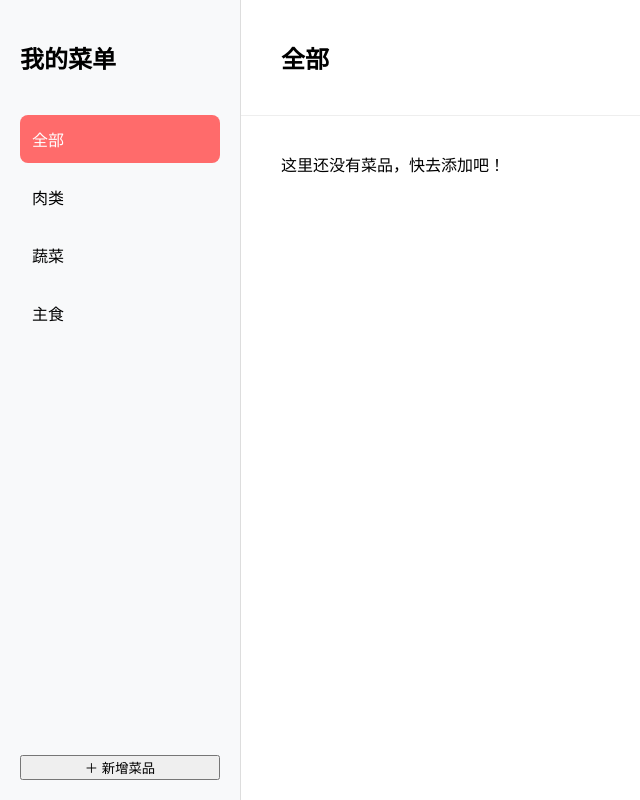
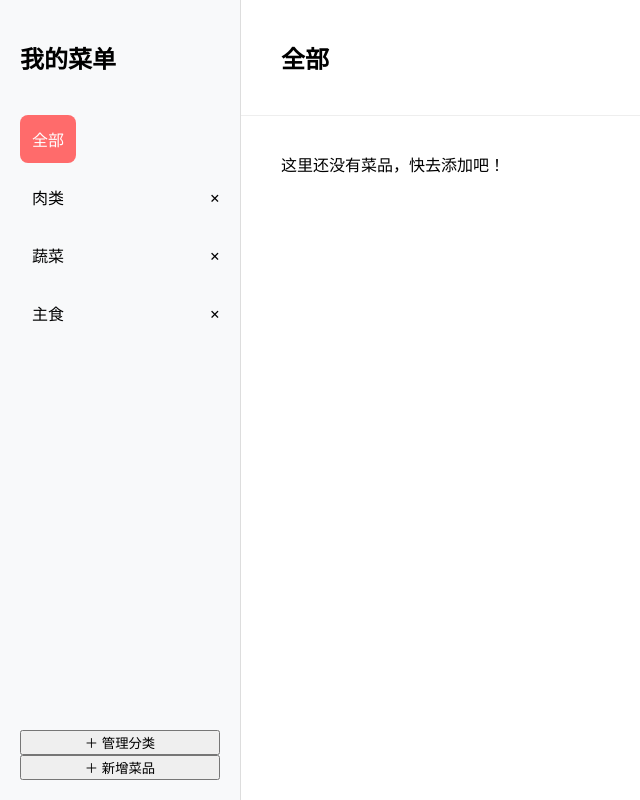
Before and after one commit to lhsyjh/my-menu-pwa, a React (Create React App) app: page / in a window 1280 px wide. Shown: the whole page, without its empty margins (0-640 px from the left). Built offline with nearby package versions, Linux system fonts and the light colour scheme.

Commit message:
implement category modification

```diff
--- a/src/App.css
+++ b/src/App.css
@@ -211,3 +211,16 @@
   background-color: #1890ff;
   color: white;
 }
+
+.dish-count-tag {
+  font-size: 12px;
+  color: #bbb;
+  margin-left: 8px;
+  pointer-events: none; /* 防止点击数字触发其他事件 */
+}
+
+.category-item {
+  display: flex;
+  align-items: center;
+  justify-content: space-between;
+}
--- a/src/App.js
+++ b/src/App.js
@@ -21,8 +21,40 @@ function App() {
     localStorage.setItem('my-menu-data', JSON.stringify(dishes));
   }, [dishes]);
 
-  const categories = ['全部', '肉类', '蔬菜', '主食'];
+  const [categories, setCategories] = useState(() => {
+    const savedCats = localStorage.getItem('my-menu-categories');
+    // 如果没有缓存，给几个默认值
+    return savedCats ? JSON.parse(savedCats) : ['全部', '肉类', '蔬菜', '主食'];
+  });
   const filteredDishes = activeCategory === '全部' ? dishes : dishes.filter(d => d.category === activeCategory);
+
+  // 2. 当 categories 改变时保存到本地
+  useEffect(() => {
+    localStorage.setItem('my-menu-categories', JSON.stringify(categories));
+  }, [categories]);
+
+  // 添加新分类
+  const addCategory = () => {
+    const newCat = prompt("请输入新分类名称:");
+    if (newCat && !categories.includes(newCat)) {
+      setCategories([...categories, newCat]);
+    } else if (categories.includes(newCat)) {
+      alert("该分类已存在");
+    }
+  };
+
+  // 删除分类
+  const deleteCategory = (catToDelete) => {
+    if (catToDelete === '全部') return; // 不允许删除“全部”
+
+    if (window.confirm(`确定要删除“${catToDelete}”分类吗？`)) {
+      setCategories(categories.filter(cat => cat !== catToDelete));
+      // 如果当前正在查看这个分类，切换回“全部”
+      if (activeCategory === catToDelete) {
+        setActiveCategory('全部');
+      }
+    }
+  };
 
   const openAddForm = () => {
     setNewDish({
@@ -81,12 +113,34 @@ function App() {
       <aside className="sidebar">
         <h2>我的菜单</h2>
         <nav className="side-nav">
-          {categories.map(cat => (
-            <button key={cat} className={activeCategory === cat ? 'active' : ''} onClick={() => setActiveCategory(cat)}>
-              {cat}
-            </button>
-          ))}
+        {categories.map(cat => {
+          const isEmpty = !dishes.some(d => d.category === cat);
+          return (
+            <div key={cat} className="category-item">
+              <button
+                className={activeCategory === cat ? 'active' : ''}
+                onClick={() => setActiveCategory(cat)}
+              >
+                {cat}
+              </button>
+
+              {/* 只有不是“全部”且为空的分类才显示删除按钮 */}
+              {cat !== '全部' && isEmpty && (
+                <span className="delete-cat-icon" onClick={() => deleteCategory(cat)}>×</span>
+              )}
+
+              {/* (可选) 如果不为空，可以显示一个淡淡的数字提醒有多少道菜 */}
+              {cat !== '全部' && !isEmpty && (
+                <span className="dish-count-tag">
+                  {dishes.filter(d => d.category === cat).length}
+                </span>
+              )}
+            </div>
+          );
+        })}
         </nav>
+        {/* 新增分类按钮 */}
+        <button className="add-cat-btn" onClick={addCategory}>＋ 管理分类</button>
         <button className="add-btn-sidebar" onClick={openAddForm}>＋ 新增菜品</button>
       </aside>
 
```
